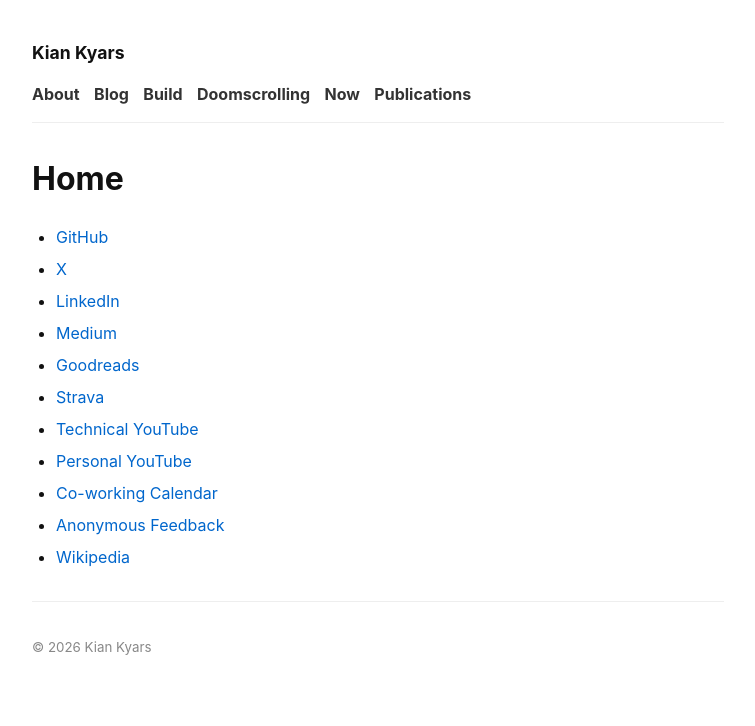
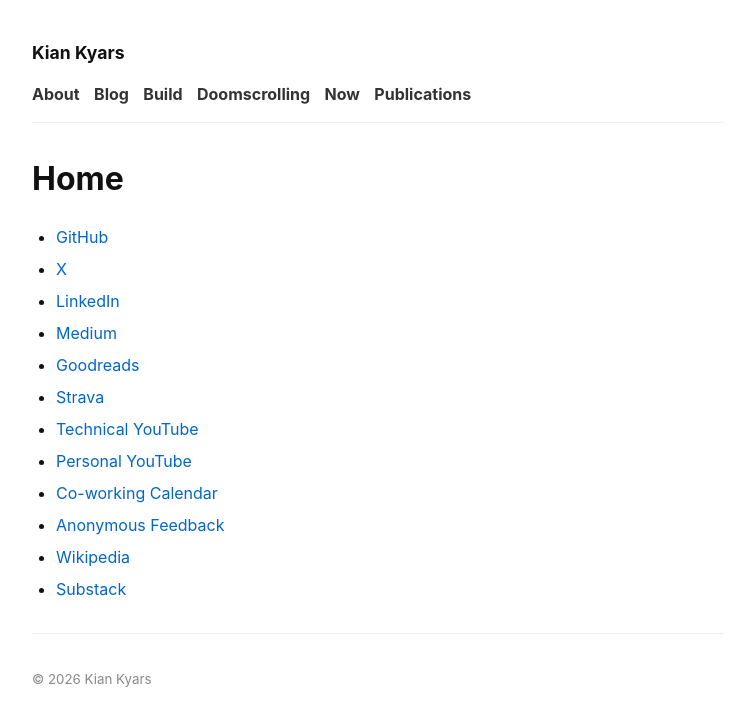
Before and after one commit to kiankyars/kiankyars.github.io, a Jekyll site: the page built from index.md, in a window 1280 px wide. Shown: the top 726 px of the page, without its empty margins (262-1017 px from the left). Built offline with Jekyll 4.4.1, drawn with Linux system fonts in a browser that asks for light colours.

Commit message:
add substack

```diff
--- a/index.md
+++ b/index.md
@@ -14,3 +14,4 @@ title: Home
 - [Co-working Calendar](https://calendar.app.google/zCVm4G9X42sqKqfX8)
 - [Anonymous Feedback](https://forms.gle/mgTM1h5fR4qzw5JR7)
 - [Wikipedia](https://en.wikipedia.org/wiki/User:Kyars)
+- [Substack](https://kiankyars.substack.com)
```
